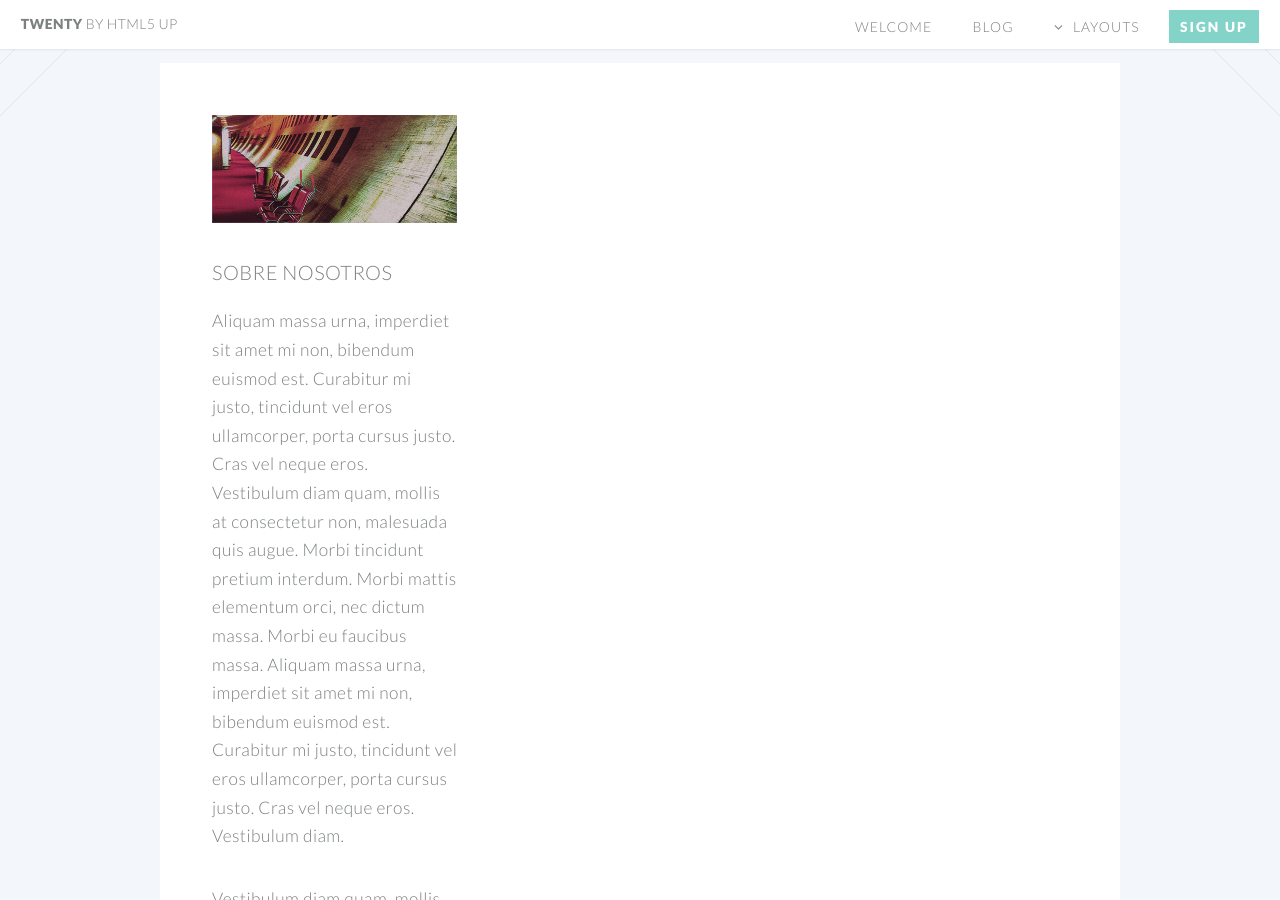
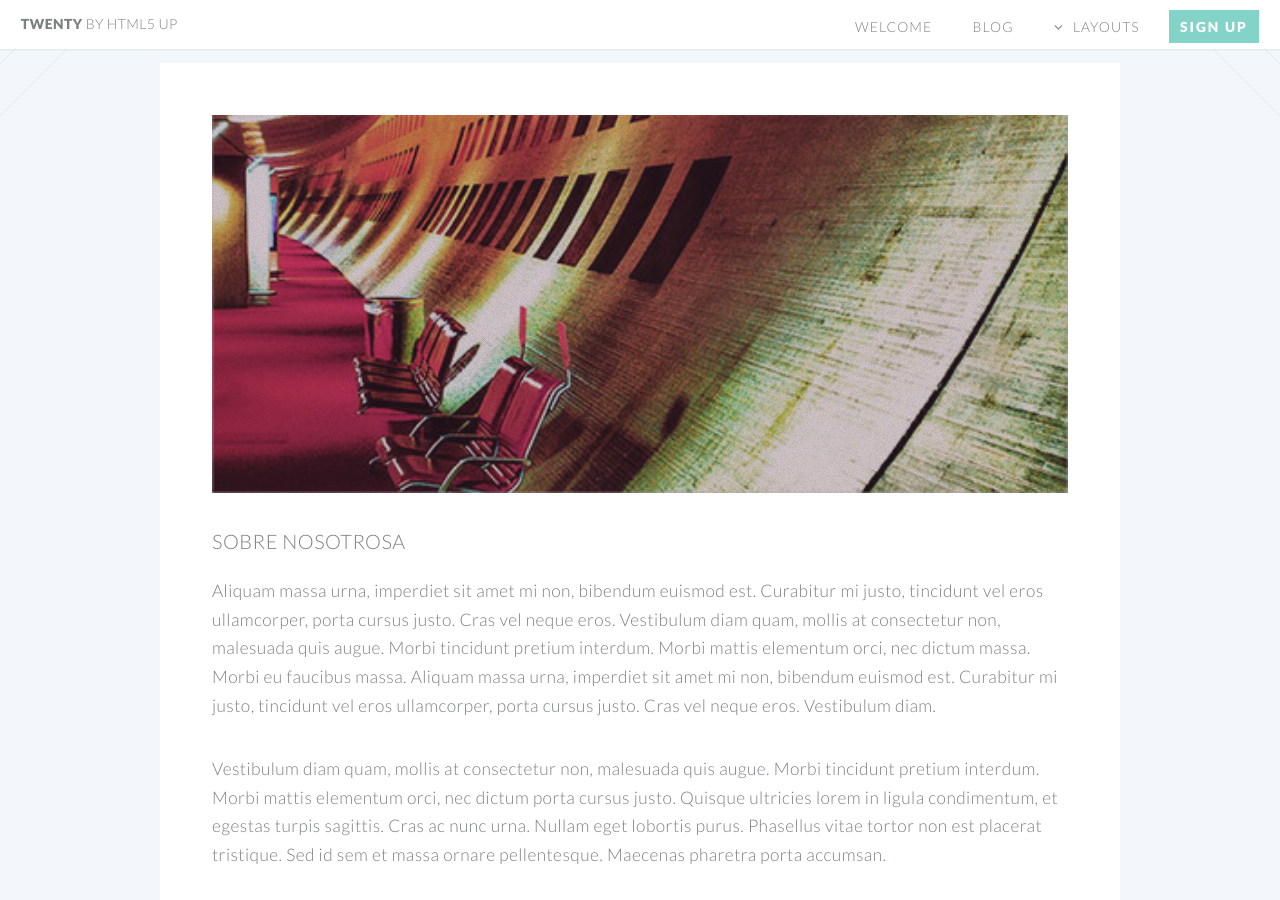
Before and after one commit to Vico2001/Vico2001.github.io, a Jekyll site: the page left-sidebar.html, which Jekyll copies as it is, in a window 1280 px wide and 900 px high, scrolled down 317 px. Built offline with Jekyll 4.4.1, drawn with Linux system fonts in a browser that asks for light colours.

Commit message:
Update left-sidebar.html

```diff
--- a/left-sidebar.html
+++ b/left-sidebar.html
@@ -73,13 +73,13 @@
 				<section class="wrapper style4 container">
 
 						<div class="row oneandhalf">
-							<div class="4u">
+
 								<!-- Content -->
 									<div class="content">
 										<section>
 											<a href="#" class="image featured"><img src="images/pic02.jpg" alt="" /></a>
 											<header>
-												<h3>Sobre NosotroS</h3>
+												<h3>Sobre Nosotrosa</h3>
 											</header>
 											<p>Aliquam massa urna, imperdiet sit amet mi non, bibendum euismod est. Curabitur mi justo, tincidunt vel eros ullamcorper, porta cursus justo. Cras vel neque eros. Vestibulum diam quam, mollis at consectetur non, malesuada quis augue. Morbi tincidunt pretium interdum. Morbi mattis elementum orci, nec dictum massa. Morbi eu faucibus massa. Aliquam massa urna, imperdiet sit amet mi non, bibendum euismod est. Curabitur mi justo, tincidunt vel eros ullamcorper, porta cursus justo. Cras vel neque eros. Vestibulum diam.</p>
 											<p>Vestibulum diam quam, mollis at consectetur non, malesuada quis augue. Morbi tincidunt pretium interdum. Morbi mattis elementum orci, nec dictum porta cursus justo. Quisque ultricies lorem in ligula condimentum, et egestas turpis sagittis. Cras ac nunc urna. Nullam eget lobortis purus. Phasellus vitae tortor non est placerat tristique. Sed id sem et massa ornare pellentesque. Maecenas pharetra porta accumsan. </p>
```
